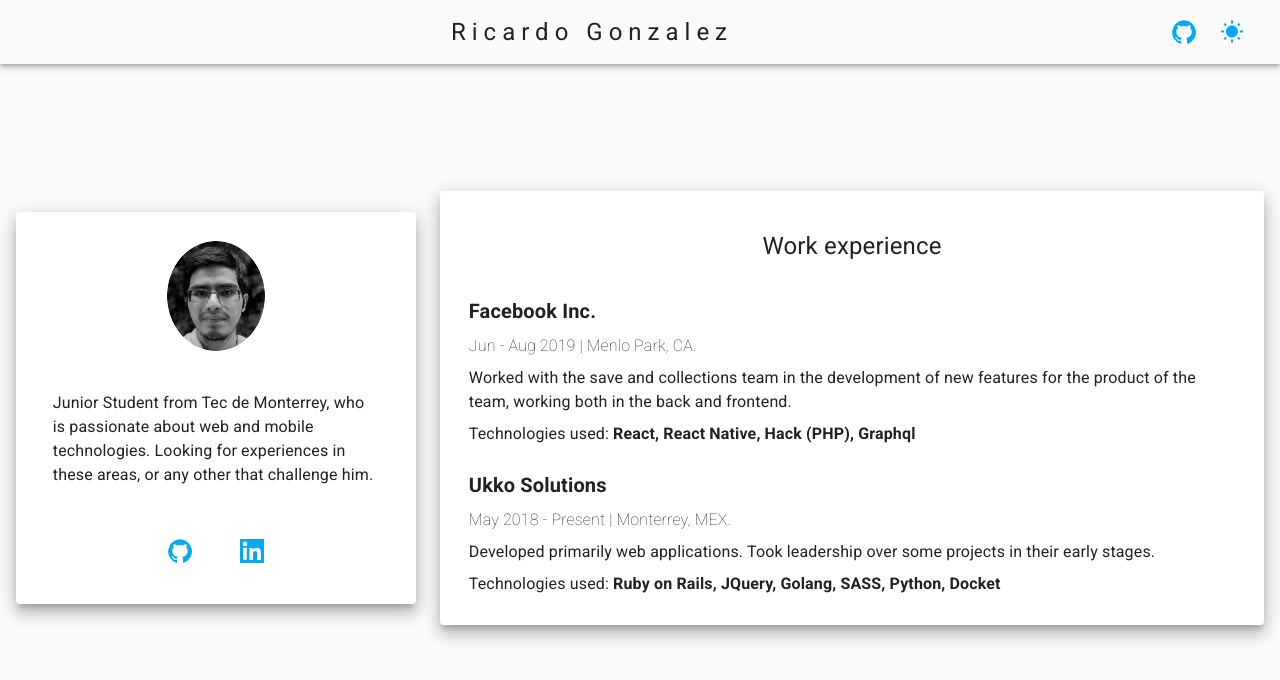
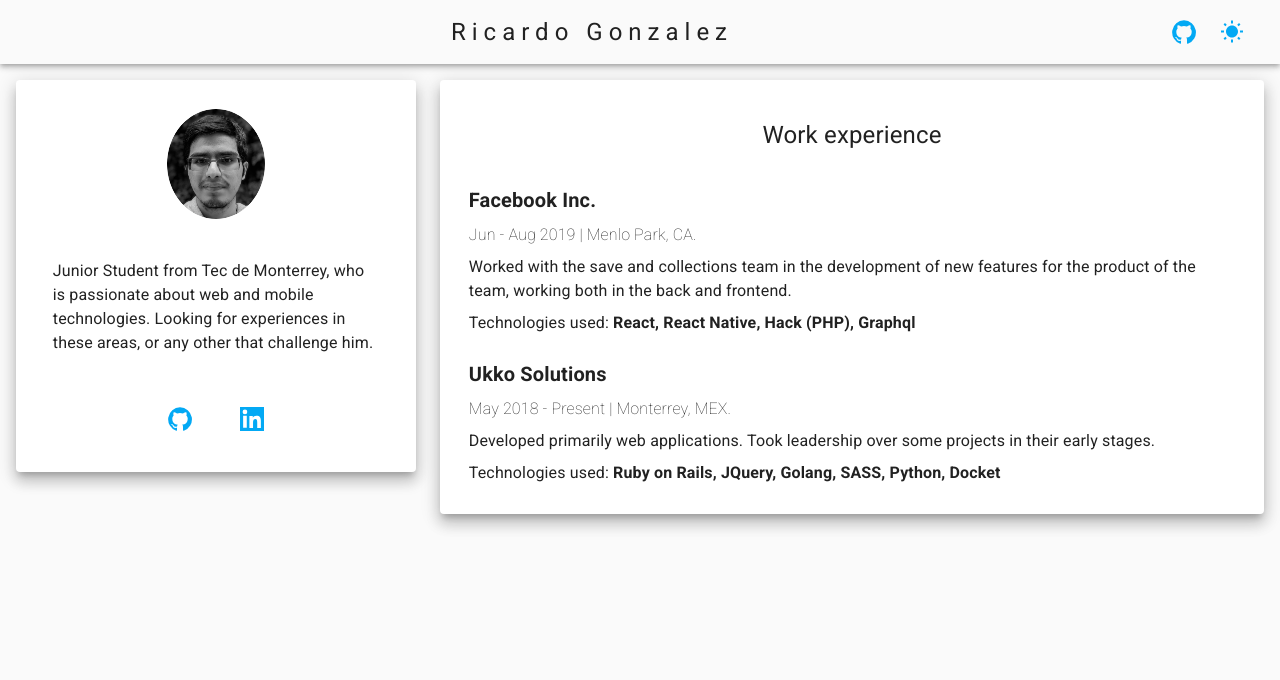
Before and after one commit to ricglz0201/ricglz0201.github.io, a React (Create React App) app: page / in a window 1280 px wide. Shown: the top 680 px of the page. Built offline with nearby package versions, Linux system fonts and the light colour scheme.

Commit message:
Divide Content to left and right side

```diff
--- a/src/components/Content.js
+++ b/src/components/Content.js
@@ -1,9 +1,8 @@
 // @flow
 import * as React from 'react';
 import Grid from '@material-ui/core/Grid';
-import MyInfoContent from './MyInfoContent';
-import Paper from '@material-ui/core/Paper';
-import WorkExperienceContent from './WorkExperienceContent';
+import LeftSide from './LeftSide';
+import RightSide from './RightSide';
 import { createStyles, makeStyles, Theme } from '@material-ui/core/styles';
 
 const useStyles = makeStyles((theme: Theme) =>
@@ -12,30 +11,15 @@
       padding: '1rem',
       height: 'calc(86% + 24px)',
     },
-    paper: {
-      padding: '0.8rem',
-    },
-    image: {
-      height: 'auto',
-      width: '100%',
-    }
   })
 );
 
 const Content = () : React.Node => {
   const classes = useStyles();
   return (
-    <Grid container className={classes.root} spacing={3} alignItems="center">
-      <Grid item xs={12} sm={6} md={4} xl={3}>
-        <Paper elevation={10} className={classes.paper}>
-          <MyInfoContent />
-        </Paper>
-      </Grid>
-      <Grid item xs={12} sm={6} md={8} xl={9}>
-        <Paper elevation={10} className={classes.paper}>
-          <WorkExperienceContent />
-        </Paper>
-      </Grid>
+    <Grid container className={classes.root} spacing={3}>
+      <LeftSide />
+      <RightSide />
     </Grid>
   )
 };
--- /dev/null
+++ b/src/components/LeftSide.js
@@ -0,0 +1,29 @@
+// @flow
+import * as React from 'react';
+import Grid from '@material-ui/core/Grid';
+import MyInfoContent from './MyInfoContent';
+import Paper from '@material-ui/core/Paper';
+import { createStyles, makeStyles, Theme } from '@material-ui/core/styles';
+
+const useStyles = makeStyles((theme: Theme) =>
+  createStyles({
+    paper: {
+      position: 'sticky',
+      padding: '0.8rem',
+      top: '0.8rem',
+    }
+  })
+);
+
+const LeftSide = () : React.Node => {
+  const classes = useStyles();
+  return (
+    <Grid item xs={12} sm={4} xl={3}>
+      <Paper elevation={10} className={classes.paper}>
+        <MyInfoContent />
+      </Paper>
+    </Grid>
+  )
+};
+
+export default LeftSide;
--- /dev/null
+++ b/src/components/RightSide.js
@@ -0,0 +1,29 @@
+// @flow
+import * as React from 'react';
+import Grid from '@material-ui/core/Grid';
+import Paper from '@material-ui/core/Paper';
+import WorkExperienceContent from './WorkExperienceContent';
+import { createStyles, makeStyles, Theme } from '@material-ui/core/styles';
+
+const useStyles = makeStyles((theme: Theme) =>
+  createStyles({
+    paper: {
+      padding: '0.8rem',
+      marginBottom: '1rem',
+      minHeight: '400px'
+    },
+  })
+);
+
+const RightSide = () : React.Node => {
+  const classes = useStyles();
+  return (
+    <Grid item xs={12} sm={8} xl={9}>
+      <Paper elevation={10} className={classes.paper}>
+        <WorkExperienceContent />
+      </Paper>
+    </Grid>
+  )
+};
+
+export default RightSide;
```
